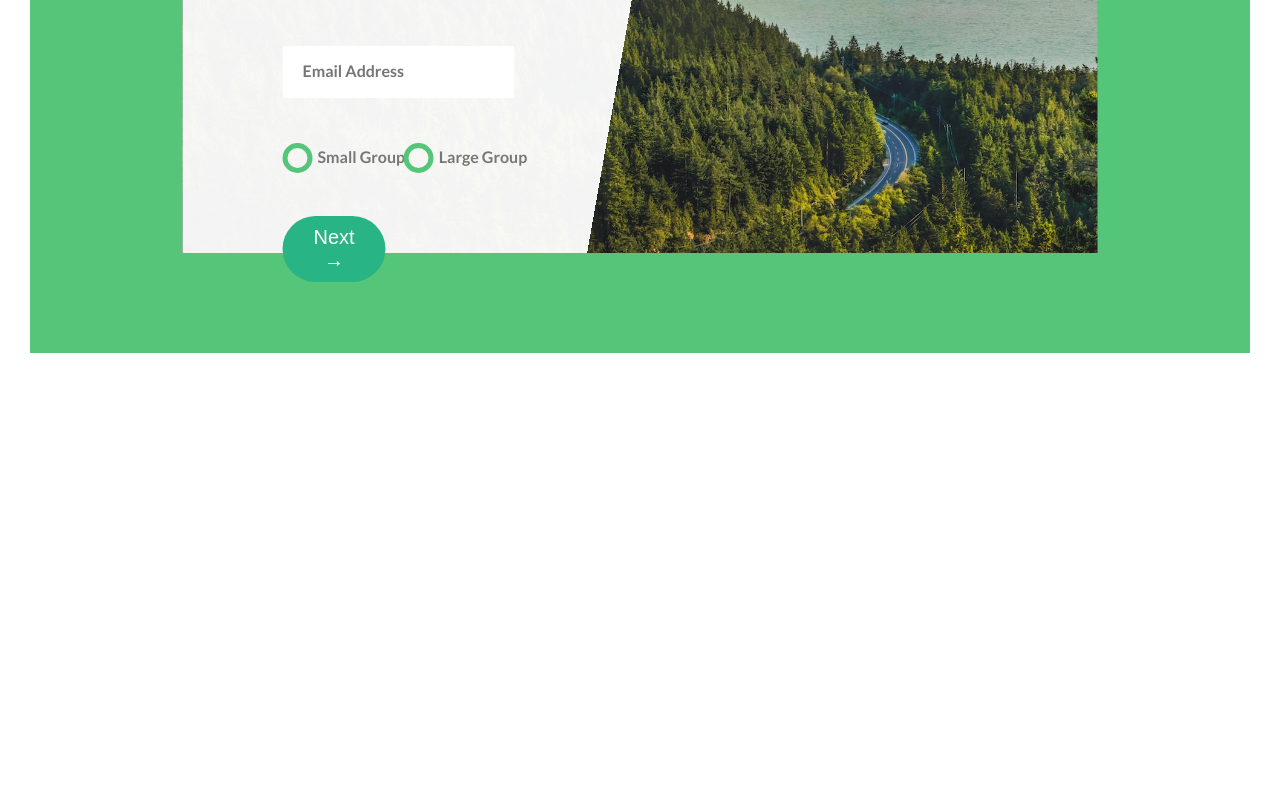
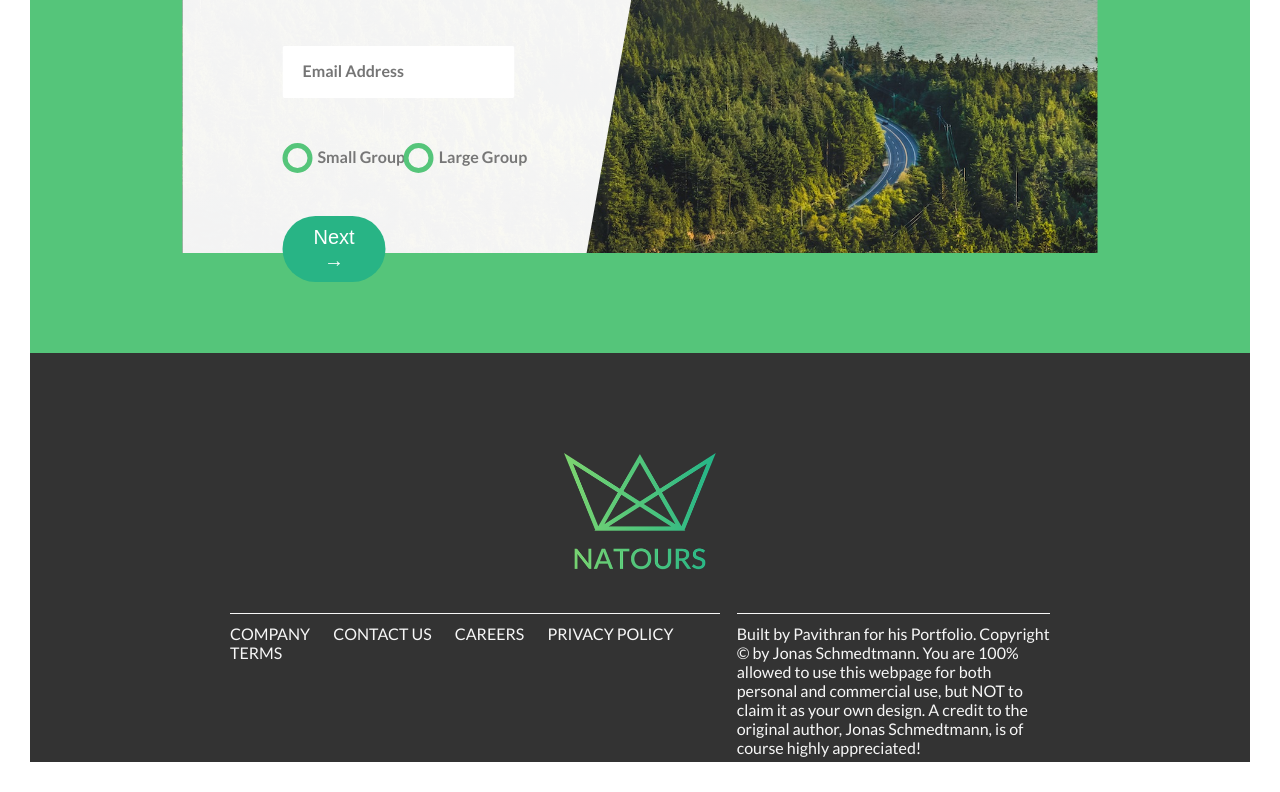
Before and after one commit to afkpavi/natours, a website: page index.html in a window 1280 px wide. Shown: the part 4885-5677 px from the top of the page. Before the commit the page ends 5268 px from the top, so only its background shows below. Drawn offline with Linux system fonts and the light colour scheme.

Commit message:
footer done

```diff
--- a/index.html
+++ b/index.html
@@ -320,6 +320,32 @@
       </section>
     </main>
 
+    <footer class="footer">
+      <div class="footer__logo_box">
+        <img src="/img/logo-green-2x.png" alt="footer__logo" />
+      </div>
+      <div class="footer__content">
+        <div class="footer__links">
+          <ul>
+            <li><a href="#">Company</a></li>
+            <li><a href="#">Contact Us</a></li>
+            <li><a href="#">Careers</a></li>
+            <li><a href="#">Privacy Policy</a></li>
+            <li><a href="#">Terms</a></li>
+          </ul>
+        </div>
+        <div class="footer__copyright">
+          <p>
+            Built by Pavithran for his Portfolio. Copyright © by Jonas
+            Schmedtmann. You are 100% allowed to use this webpage for both
+            personal and commercial use, but NOT to claim it as your own design.
+            A credit to the original author, Jonas Schmedtmann, is of course
+            highly appreciated!
+          </p>
+        </div>
+      </div>
+    </footer>
+
     <!-- <section class="grids">
       <div class="row">
         <div class="col-1-of-2">Col 1 Of 2</div>
--- /dev/null
+++ b/sass/components/_footer.scss
@@ -0,0 +1,60 @@
+.footer {
+  background: #333;
+  padding: 10rem 0;
+
+  &__logo_box {
+    margin-bottom: 4rem;
+    img {
+      display: block;
+      margin: auto;
+      height: 12rem;
+    }
+  }
+
+  &__content {
+    margin-left: 20rem;
+  }
+
+  &__links {
+    display: inline-block;
+    font-size: 1.6rem;
+    text-transform: uppercase;
+    width: calc((100% - 4rem) / 2);
+    color: $color-light-grey;
+    ul {
+      padding-top: 1rem;
+      display: inline-block;
+      border-top: 1px solid $color-light-grey;
+    }
+    li {
+      list-style: none;
+      display: inline-block;
+
+      &:not(:last-child) {
+        margin-right: 2rem;
+      }
+      &:hover,
+      &:active {
+        color: $color-primary;
+        transform: scale(1.2) rotate(3deg);
+      }
+    }
+
+    a {
+      color: inherit;
+      text-decoration: none;
+    }
+  }
+
+  &__copyright {
+    font-size: 1.6rem;
+    color: $color-light-grey;
+    float: right;
+    width: calc((100% - 8rem) / 3);
+    margin-right: 20rem;
+    p {
+      padding-top: 1rem;
+      border-top: 1px solid $color-light-grey;
+    }
+  }
+}
--- a/sass/main.scss
+++ b/sass/main.scss
@@ -14,6 +14,7 @@
 @import "components/card";
 @import "components/story";
 @import "components/bg-video";
+@import "components/footer";
 
 @import "layouts/float_grid";
 
--- a/sass/pages/_home.scss
+++ b/sass/pages/_home.scss
@@ -45,7 +45,7 @@
     background-image: linear-gradient(
         100deg,
         rgba($color-white, 0.95) 0%,
-        rgba($color-white, 0.95) 50%,
+        rgba($color-white, 0.95) 49.9%,
         transparent 50%
       ),
       url("../img/nat-10.jpg");
```
Also changed, not shown: css/style.css, 1 other file.
